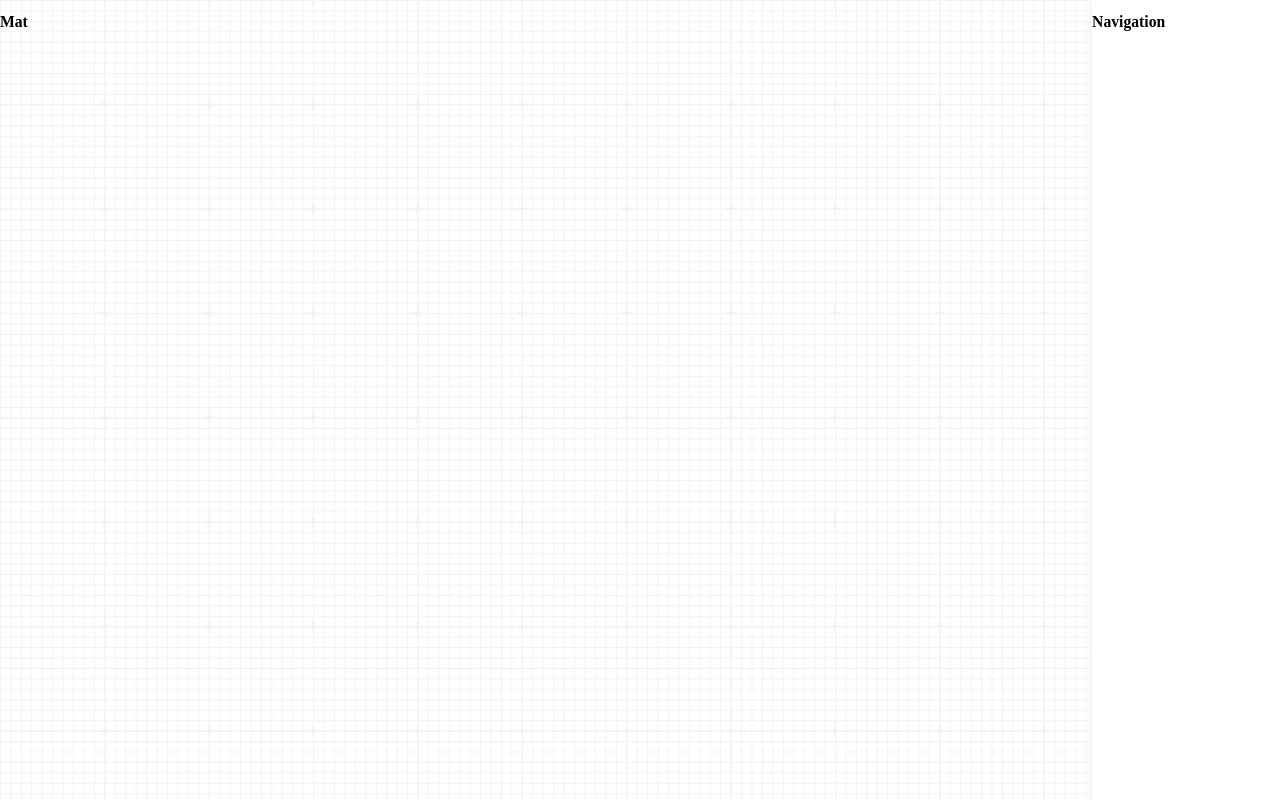
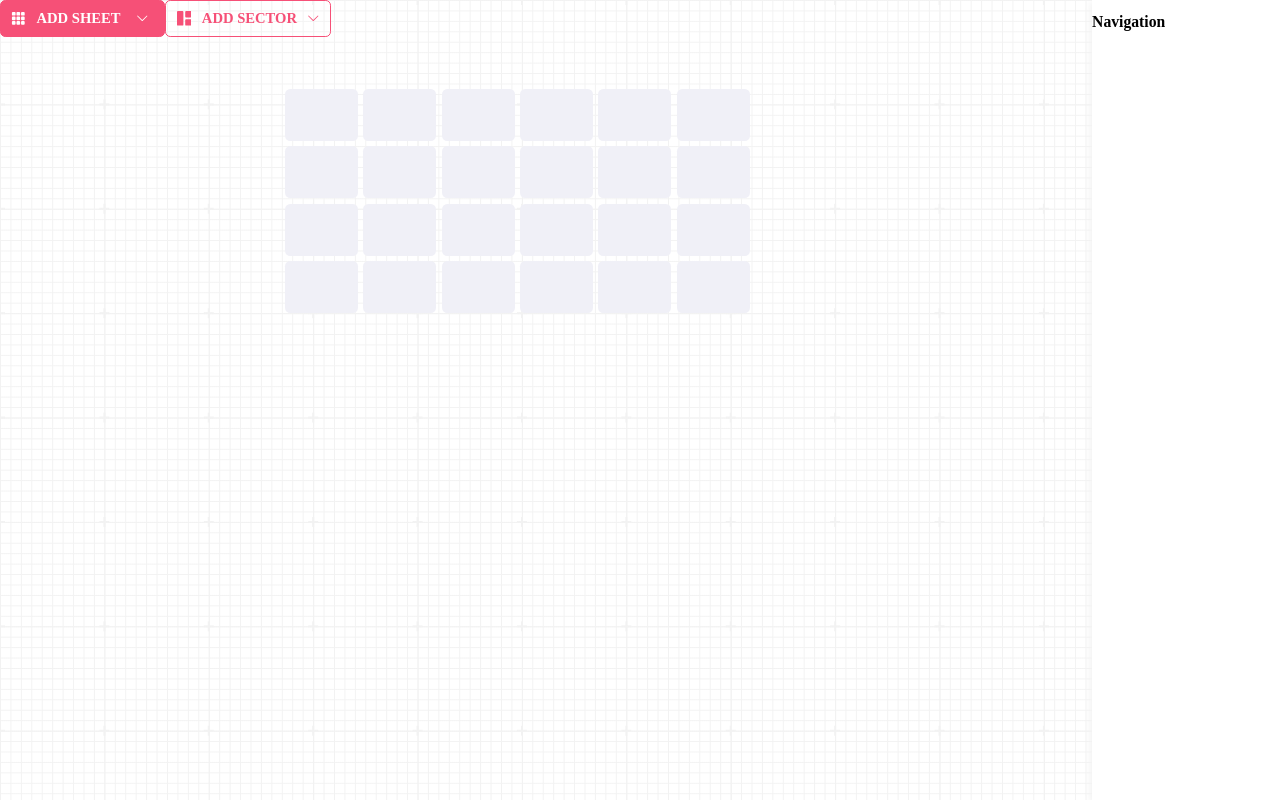
Before and after one commit to mitrvlr/playing-cards, a React (Create React App) app: page / in a window 1280 px wide. Built offline with nearby package versions, Linux system fonts and the light colour scheme.

Commit message:
refactor mat component from page index

```diff
--- a/src/components/layouts/Mat.js
+++ b/src/components/layouts/Mat.js
@@ -1,10 +1,21 @@
-import React from 'react';
+import React, { useState } from 'react';
+import ModuleSheetCreator from '../modules/SheetCreator';
+import ModuleSectorCreator from '../modules/SectorCreator';
+import ModuleSheet from '../modules/Sheet';
 
 const Mat = () => {
+  const [selectedOrganizationInfo, setSelectedOrganizationInfo] = useState(null);
+
+  const updateSector = (selectedInfo) => {
+    setSelectedOrganizationInfo(selectedInfo);
+  };
+
   return (
-    <div>
-      <h2>Mat</h2>
-    </div>
+    <section>
+      <ModuleSheetCreator />
+      <ModuleSectorCreator updateSector={updateSector} />
+      <ModuleSheet selectedOrganizationInfo={selectedOrganizationInfo} />
+    </section>
   );
 };
 
```
